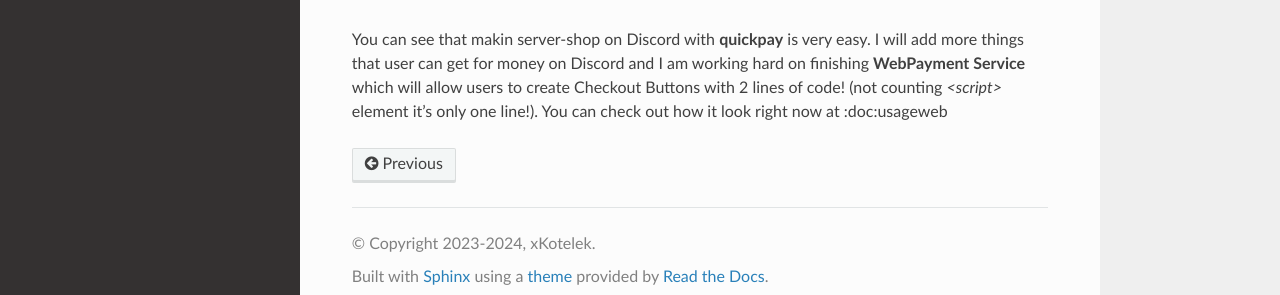
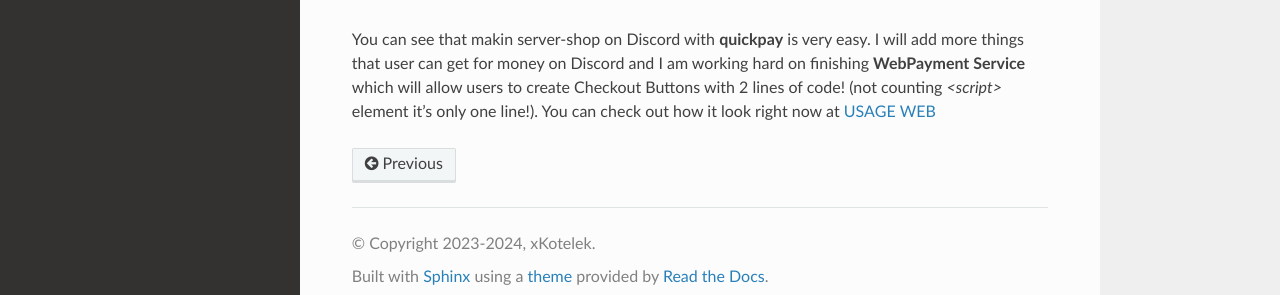
Before and after one commit to xKotelek/quickpay-docs, a Sphinx documentation site: the page built from docs/source/usagedc.rst, in a window 1280 px wide and 900 px high, scrolled down 3995 px. Shown: the part 587-882 px from the top of the window. Built offline with Sphinx 7.4.7 and the Read the Docs theme 2.0.0, drawn with Linux system fonts in a browser that asks for light colours.

Commit message:
Update usagedc.rst

```diff
--- a/docs/source/usagedc.rst
+++ b/docs/source/usagedc.rst
@@ -68,4 +68,4 @@ The webhhook notifications is optional feature and will allow you to get notifie
 Conclusion
 ----------
 
-You can see that makin server-shop on Discord with **quickpay** is very easy. I will add more things that user can get for money on Discord and I am working hard on finishing **WebPayment Service** which will allow users to create Checkout Buttons with 2 lines of code! (not counting `<script>` element it's only one line!). You can check out how it look right now at :doc:usageweb
+You can see that makin server-shop on Discord with **quickpay** is very easy. I will add more things that user can get for money on Discord and I am working hard on finishing **WebPayment Service** which will allow users to create Checkout Buttons with 2 lines of code! (not counting `<script>` element it's only one line!). You can check out how it look right now at :doc:`usageweb`
```
